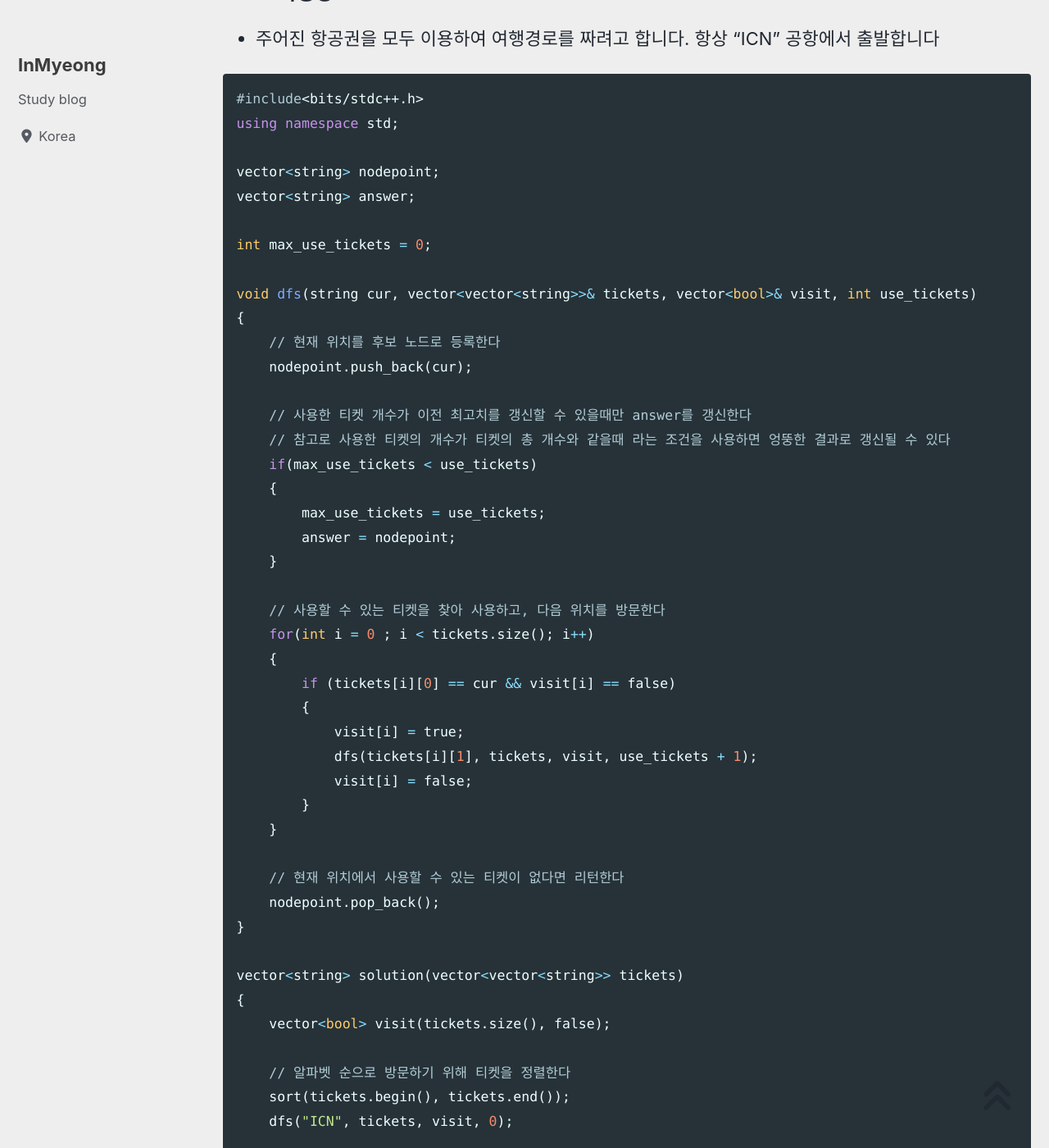
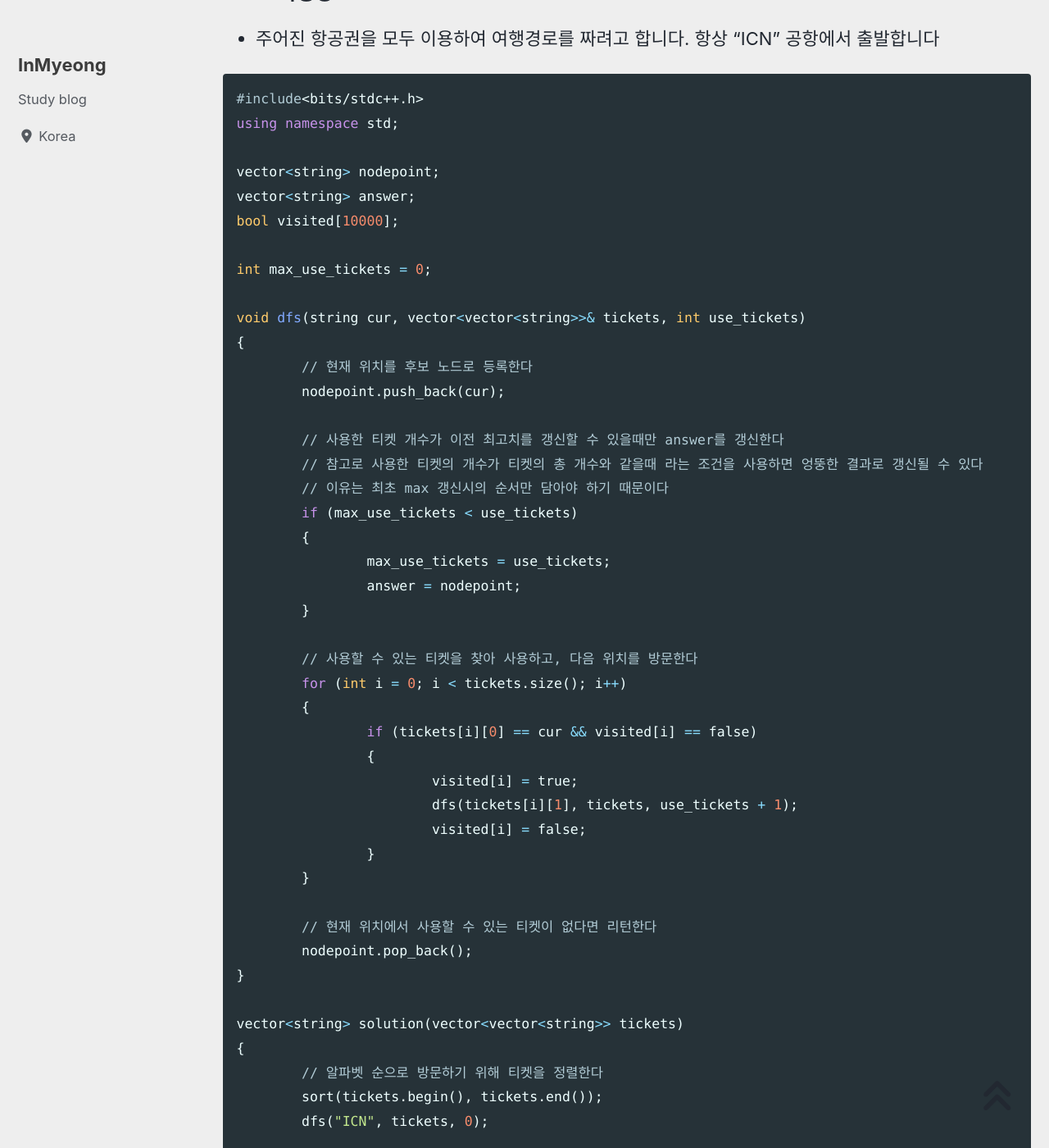
Before and after one commit to devMyeong/devMyeong.github.io, a Jekyll site: the page built from _posts/codingTest/2022-07-06-프로그래머스.md, in a window 1280 px wide and 1400 px high, scrolled down 56119 px. Shown: the whole window at 82% size. Built offline with Jekyll 4.4.1, drawn with Linux system fonts in a browser that asks for light colours; cached includes are drawn as plain includes; nearby versions of some CDN libraries; some web fonts are replaced; comment, search, counter and statistics services are not loaded.

Commit message:
Chore : 수정

````diff
--- a/_posts/codingTest/2022-07-06-프로그래머스.md
+++ b/_posts/codingTest/2022-07-06-프로그래머스.md
@@ -1615,46 +1615,46 @@ using namespace std;
 
 vector<string> nodepoint;
 vector<string> answer;
+bool visited[10000];
 
 int max_use_tickets = 0;
 
-void dfs(string cur, vector<vector<string>>& tickets, vector<bool>& visit, int use_tickets)
-{
-    // 현재 위치를 후보 노드로 등록한다
-    nodepoint.push_back(cur);
-
-    // 사용한 티켓 개수가 이전 최고치를 갱신할 수 있을때만 answer를 갱신한다
-    // 참고로 사용한 티켓의 개수가 티켓의 총 개수와 같을때 라는 조건을 사용하면 엉뚱한 결과로 갱신될 수 있다
-    if(max_use_tickets < use_tickets)
-    {
-        max_use_tickets = use_tickets;
-        answer = nodepoint;
-    }
-
-    // 사용할 수 있는 티켓을 찾아 사용하고, 다음 위치를 방문한다
-    for(int i = 0 ; i < tickets.size(); i++)
-    {
-        if (tickets[i][0] == cur && visit[i] == false)
-        {
-            visit[i] = true;
-            dfs(tickets[i][1], tickets, visit, use_tickets + 1);
-            visit[i] = false;
-        }
-    }
-
-    // 현재 위치에서 사용할 수 있는 티켓이 없다면 리턴한다
-    nodepoint.pop_back();
+void dfs(string cur, vector<vector<string>>& tickets, int use_tickets)
+{
+	// 현재 위치를 후보 노드로 등록한다
+	nodepoint.push_back(cur);
+
+	// 사용한 티켓 개수가 이전 최고치를 갱신할 수 있을때만 answer를 갱신한다
+	// 참고로 사용한 티켓의 개수가 티켓의 총 개수와 같을때 라는 조건을 사용하면 엉뚱한 결과로 갱신될 수 있다
+	// 이유는 최초 max 갱신시의 순서만 담아야 하기 때문이다
+	if (max_use_tickets < use_tickets)
+	{
+		max_use_tickets = use_tickets;
+		answer = nodepoint;
+	}
+
+	// 사용할 수 있는 티켓을 찾아 사용하고, 다음 위치를 방문한다
+	for (int i = 0; i < tickets.size(); i++)
+	{
+		if (tickets[i][0] == cur && visited[i] == false)
+		{
+			visited[i] = true;
+			dfs(tickets[i][1], tickets, use_tickets + 1);
+			visited[i] = false;
+		}
+	}
+
+	// 현재 위치에서 사용할 수 있는 티켓이 없다면 리턴한다
+	nodepoint.pop_back();
 }
 
 vector<string> solution(vector<vector<string>> tickets)
 {
-    vector<bool> visit(tickets.size(), false);
-
-    // 알파벳 순으로 방문하기 위해 티켓을 정렬한다
-    sort(tickets.begin(), tickets.end());
-    dfs("ICN", tickets, visit, 0);
-
-    return answer;
+	// 알파벳 순으로 방문하기 위해 티켓을 정렬한다
+	sort(tickets.begin(), tickets.end());
+	dfs("ICN", tickets, 0);
+
+	return answer;
 }
 ```
 
````
